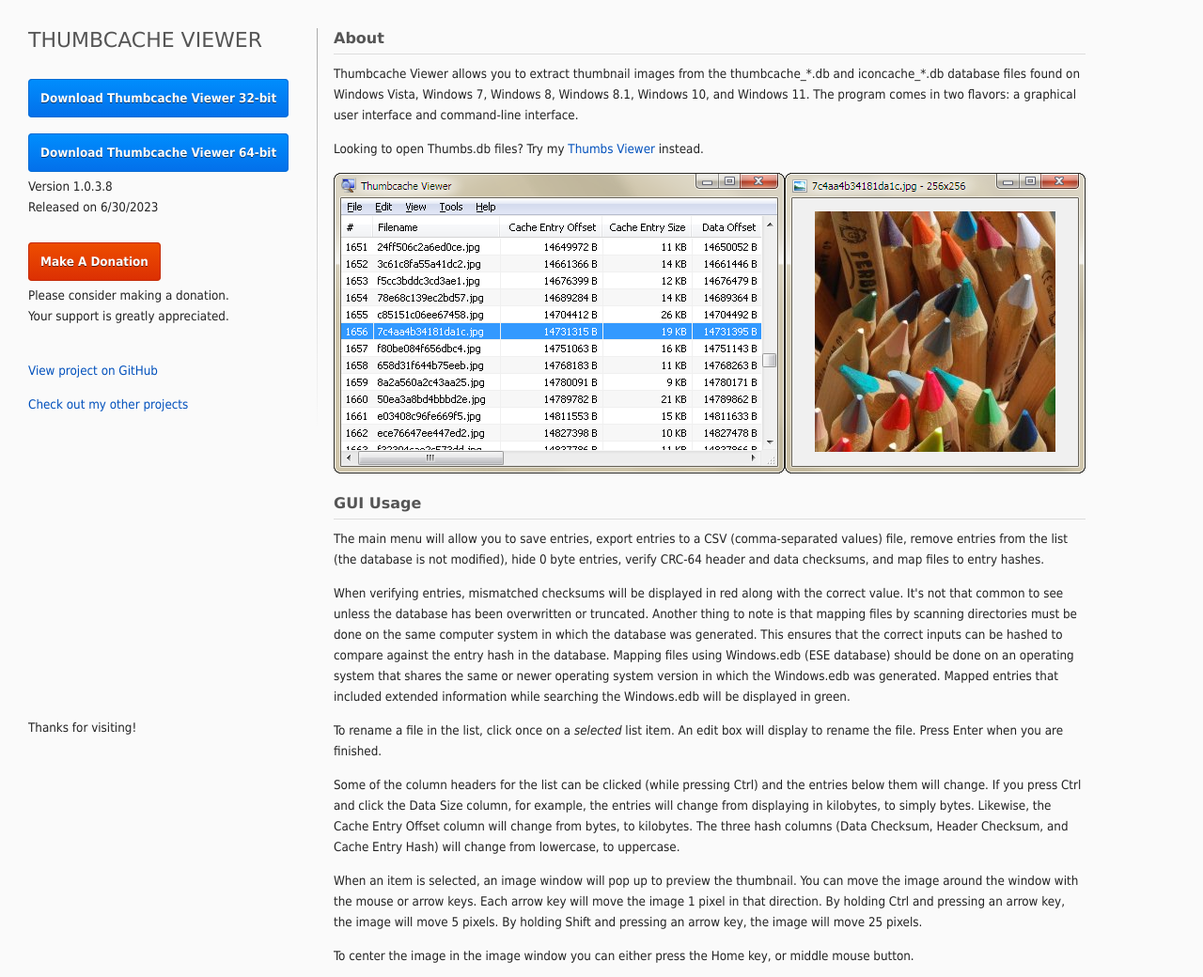
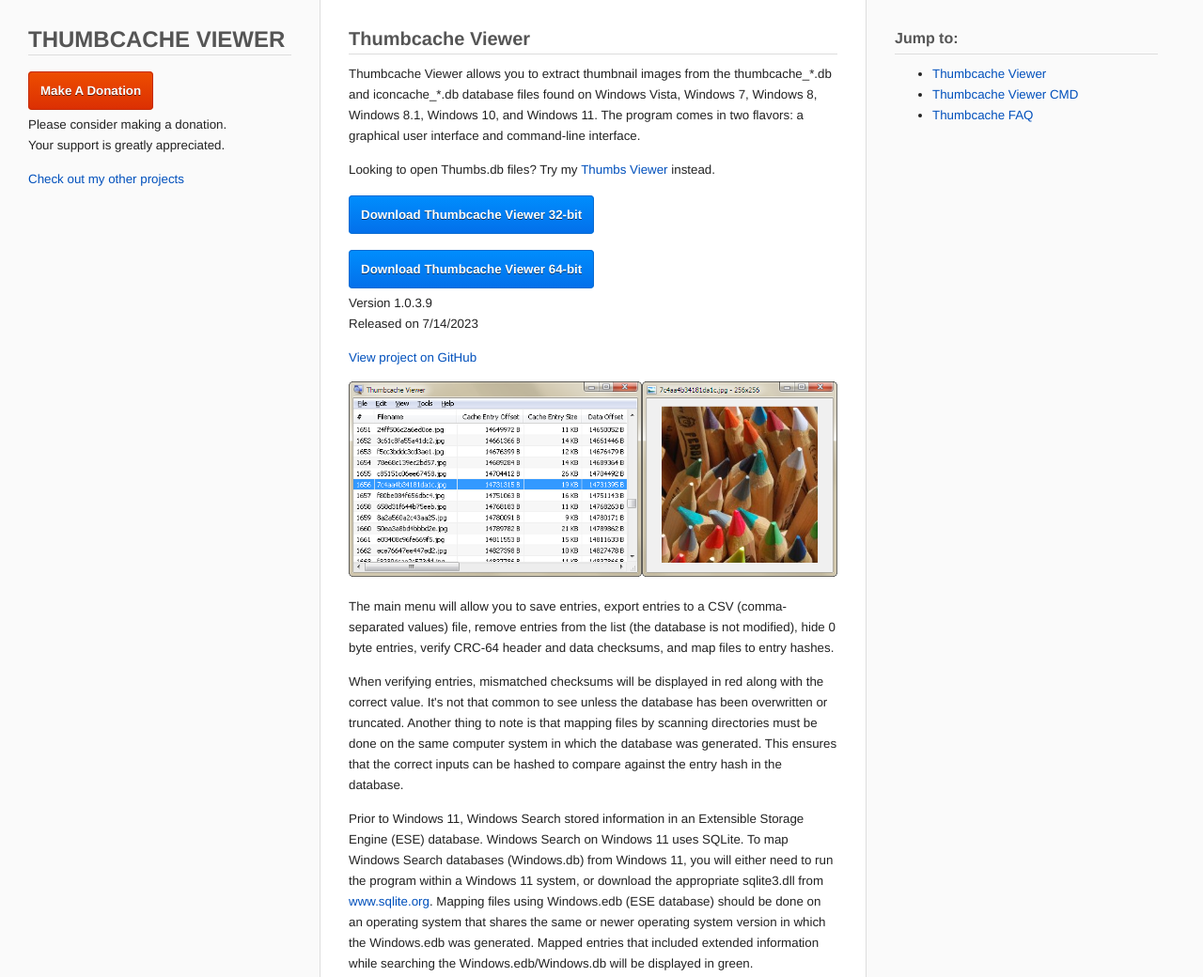
Before and after one commit to thumbcacheviewer/thumbcacheviewer.github.io, a plain HTML site: page index.html in a window 1280 px wide. Shown: the top 1040 px of the page at 94% size. Drawn offline with Linux system fonts and the light colour scheme.

Commit message:
Updated release.

```diff
--- a/index.html
+++ b/index.html
@@ -25,34 +25,43 @@
 		</script>
 	</head>
 	<body>
-		<header>
+		<div class="container">
+			<div class="panel_1">
+				<div>
 					<h1><a class="header" href="https://thumbcacheviewer.github.io/">Thumbcache Viewer</a></h1>
 					<br />
-			<p><a class="button" href="https://github.com/thumbcacheviewer/thumbcacheviewer/releases/download/v1.0.3.8/thumbcache_viewer_32.zip">Download Thumbcache Viewer 32-bit</a></p>
-			<br />
-			<p><a class="button" href="https://github.com/thumbcacheviewer/thumbcacheviewer/releases/download/v1.0.3.8/thumbcache_viewer_64.zip">Download Thumbcache Viewer 64-bit</a></p>
-			<p>Version 1.0.3.8<br />Released on 6/30/2023</p>
-			<br />
-			<p><a class="donate" href="https://www.paypal.com/cgi-bin/webscr?cmd=_donations&business=B8KT7Z87ECW66&lc=US&item_name=Thumbcache%20Viewer&currency_code=USD&bn=PP%2dDonationsBF%3abtn_donateCC_LG%2egif%3aNonHosted">Make A Donation</a></p>
+					<p><a class="donate" href="https://www.paypal.com/cgi-bin/webscr?cmd=_donations&business=B8KT7Z87ECW66&lc=US&item_name=Projects%20by%20Eric%20Kutcher&currency_code=USD&bn=PP%2dDonationsBF%3abtn_donateCC_LG%2egif%3aNonHosted">Make A Donation</a></p>
 					<p>Please consider making a donation.<br />Your support is greatly appreciated.</p>
-			<br />
-			<p><a href="https://github.com/thumbcacheviewer/thumbcacheviewer">View project on GitHub</a></p>
 					<p><a href="https://erickutcher.github.io/">Check out my other projects</a></p>
-		</header>
-		<section>
-			<h2>About</h2>
+				</div>
+				<div id="ac1"></div>
+			</div>
+			<div class="panel_2">
+				<a name="Thumbcache_Viewer"></a>
+				<h2>Thumbcache Viewer</h2>
 
 				<p>Thumbcache Viewer allows you to extract thumbnail images from the thumbcache_*.db and iconcache_*.db database files found on Windows Vista, Windows 7, Windows 8, Windows 8.1, Windows 10, and Windows 11. The program comes in two flavors: a graphical user interface and command-line interface.</p>
 
 				<p>Looking to open Thumbs.db files? Try my <a href="https://thumbsviewer.github.io/">Thumbs Viewer</a> instead.</p>
 
-			<p><img class="screenshot" alt="Thumbcache Viewer" width="800" height="320" src="images/thumbcache_viewer.png"></p>
-
-			<h2>GUI Usage</h2>
+				<div class="info">
+					<div class="links">
+						<p><a class="button" href="https://github.com/thumbcacheviewer/thumbcacheviewer/releases/download/v1.0.3.9/thumbcache_viewer_32.zip">Download Thumbcache Viewer 32-bit</a></p>
+						<br />
+						<p><a class="button" href="https://github.com/thumbcacheviewer/thumbcacheviewer/releases/download/v1.0.3.9/thumbcache_viewer_64.zip">Download Thumbcache Viewer 64-bit</a></p>
+						<p>Version 1.0.3.9<br />Released on 7/14/2023</p>
+						<p><a href="https://github.com/thumbcacheviewer/thumbcacheviewer">View project on GitHub</a></p>
+					</div>
+					<div class="screenshot">
+						<p><img class="screenshot" alt="HTTP Downloader" width="800" height="320" src="images/thumbcache_viewer.png"></p>
+					</div>
+				</div>
 
 				<p>The main menu will allow you to save entries, export entries to a CSV (comma-separated values) file, remove entries from the list (the database is not modified), hide 0 byte entries, verify CRC-64 header and data checksums, and map files to entry hashes.</p>
 
-			<p>When verifying entries, mismatched checksums will be displayed in red along with the correct value. It's not that common to see unless the database has been overwritten or truncated. Another thing to note is that mapping files by scanning directories must be done on the same computer system in which the database was generated. This ensures that the correct inputs can be hashed to compare against the entry hash in the database. Mapping files using Windows.edb (ESE database) should be done on an operating system that shares the same or newer operating system version in which the Windows.edb was generated. Mapped entries that included extended information while searching the Windows.edb will be displayed in green.</p>
+				<p>When verifying entries, mismatched checksums will be displayed in red along with the correct value. It's not that common to see unless the database has been overwritten or truncated. Another thing to note is that mapping files by scanning directories must be done on the same computer system in which the database was generated. This ensures that the correct inputs can be hashed to compare against the entry hash in the database.</p>
+
+				<p>Prior to Windows 11, Windows Search stored information in an Extensible Storage Engine (ESE) database. Windows Search on Windows 11 uses SQLite. To map Windows Search databases (Windows.db) from Windows 11, you will either need to run the program within a Windows 11 system, or download the appropriate sqlite3.dll from <a href="https://www.sqlite.org">www.sqlite.org</a>. Mapping files using Windows.edb (ESE database) should be done on an operating system that shares the same or newer operating system version in which the Windows.edb was generated. Mapped entries that included extended information while searching the Windows.edb/Windows.db will be displayed in green.</p>
 
 				<p>To rename a file in the list, click once on a <i>selected</i> list item. An edit box will display to rename the file. Press Enter when you are finished.</p>
 
@@ -68,9 +77,19 @@
 
 				<p>Example to open: thumbcache_viewer.exe thumbcache_32.db<br />Example to save thumbnails: thumbcache_viewer.exe -o Output thumbcache_32.db<br />Example to save a CSV (comma-separated values) file: thumbcache_viewer.exe -c example.csv thumbcache_32.db<br />Use -z to hide 0 byte entries when opening the database.</p>
 
-			<h2>Command-line Usage</h2>
+				<br />
 
-			<p>The command-line version can be downloaded here: <a href="https://github.com/thumbcacheviewer/thumbcacheviewer/releases/download/v1.0.2.0/thumbcache_viewer_cmd.zip">Thumbcache Viewer CMD</a></p>
+				<a name="Thumbcache_Viewer_CMD"></a>
+				<h2>Thumbcache Viewer CMD</h2>
+
+				<div class="info">
+					<div class="links">
+						<p><a class="button" href="https://github.com/thumbcacheviewer/thumbcacheviewer/releases/download/v1.0.2.1/thumbcache_viewer_cmd_32.zip">Download Thumbcache Viewer CMD 32-bit</a></p>
+						<br />
+						<p><a class="button" href="https://github.com/thumbcacheviewer/thumbcacheviewer/releases/download/v1.0.2.1/thumbcache_viewer_cmd_64.zip">Download Thumbcache Viewer CMD 64-bit</a></p>
+						<p>Version 1.0.2.1<br />Released on 7/14/2023</p>
+					</div>
+				</div>
 
 				<p>You can run the program from a command-line and supply the database file you wish to extract.</p>
 
@@ -107,6 +126,9 @@
 
 				<p>When specifying a file or directory path, it's best to surround it with quotes since spaces within the path might be interpreted as separate options.</p>
 
+				<br />
+
+				<a name="Thumbcache_FAQ"></a>
 				<h2>Frequently Asked Questions About Thumbcache Databases</h2>
 
 				<p><i><b>What are thumbcache database files and why are they created?</b></i></p>
@@ -133,12 +155,36 @@
 
 				<p>Thumbs.db files are similar to thumbcache databases, but are not localized to a single folder. If you set this setting to <b>Enabled</b>, then they won't be generated.</p>
 
+				<br />
+
 				<h2>Requirements</h2>
 
 				<p>These programs require the Visual C++ 2008 runtime library. If you don't have those files, search the <a href="http://www.microsoft.com">Microsoft</a> site for "Microsoft Visual C++ 2008 Redistributable Package".</p>
-		</section>
-		<footer>
-			<p>Thanks for visiting!</p>
-		</footer>
+			</div>
+			<div class="panel_3">
+				<div>
+					<h3>Jump to:</h3>
+					<ul>
+						<li><a href="https://thumbcacheviewer.github.io/#Thumbcache_Viewer">Thumbcache Viewer</a></li>
+						<li><a href="https://thumbcacheviewer.github.io/#Thumbcache_CMD">Thumbcache Viewer CMD</a></li>
+						<li><a href="https://thumbcacheviewer.github.io/#Thumbcache_FAQ">Thumbcache FAQ</a></li>
+					</ul>
+				</div>
+				<div id="ac2"></div>
+			</div>
+		</div>
+		<div id="scroll-to-top" class="scroll-to-top" onclick="document.body.scrollTop=document.documentElement.scrollTop=0;" style="display: none;">&#708;</div>
+		<script type="text/javascript">
+			var scroll_button=document.getElementById("scroll-to-top");
+			window.addEventListener("scroll",function(){scroll_button.style.display=(document.body.scrollTop>150||document.documentElement.scrollTop>150)?"flex":"none";});
+		</script>
+		<script>
+			var el1 = document.getElementById('ac1');
+			var observer1 = new MutationObserver(function (mutations, observer1) {el1.style.height = "";});
+			observer1.observe(el1, {attributes: true, attributeFilter: ['style']});
+			var el2 = document.getElementById('ac2');
+			var observer2 = new MutationObserver(function (mutations, observer2) {el2.style.height = "";});
+			observer2.observe(el2, {attributes: true, attributeFilter: ['style']});
+		</script>
 	</body>
 </html>
--- a/styles.css
+++ b/styles.css
@@ -2,7 +2,7 @@ body
 {
 	margin: 0px;
 	background-color: #FAFAFA;
-	font-family: Tahoma, Arial;
+	font-family: "Helvetica Neue",Helvetica,Arial,"Lucida Grande",sans-serif;
 	font-size: 10pt;
 	color: #222222;
 	line-height: 22px;
@@ -16,15 +16,26 @@ p
 h1
 {
 	margin-top: 0px;
+	margin-bottom: 5px;
+	padding-bottom: 5px;
+	border-bottom: 1px solid #DDDDDD;
 }
 
 h2
 {
-	margin: 10px 0px 10px 0px;
+	font-size: 20px;
+}
+
+h3
+{
+	font-size: 16px;
+}
+
+h2, h3
+{
+	margin: 0px 0px 10px 0px;
 	padding-bottom: 5px;
 	border-bottom: 1px solid #DDDDDD;
-	font-family: Verdana, Tahoma, Arial;
-	font-size: 16px;
 	font-weight: 600;
 	color: #555555;
 	display: block;
@@ -44,9 +55,8 @@ a:hover
 
 a.header
 {
-	font-family: Verdana, Tahoma, Arial;
-	font-size: 22px;
-	font-weight: 500;
+	font-size: 24px;
+	font-weight: 600;
 	color: #555555;
 	text-decoration: none;
 	text-transform: uppercase;
@@ -69,6 +79,7 @@ a.button
 	color: #FFFFFF;
 	text-decoration: none;
 	text-shadow: rgba( 0, 0, 0, 0.6 ) 0 1px 0;
+	white-space: nowrap;
 }
 
 a.button:hover
@@ -129,64 +140,164 @@ img.screenshot
 	width: auto;
 }
 
-header
+div.info
+{
+	display: flex;
+	flex-direction: row;
+	flex-wrap: wrap;
+}
+
+div.links
+{
+	width: 280px;
+	vertical-align: top;
+	padding-top: 12px;
+}
+
+li
+{
+	margin: 0px;
+}
+
+.container
+{
+	display: flex;
+	flex-direction: row;
+}
+
+.panel_1,
+.panel_3
+{
+	min-width: 280px;
+	width: 280px;
+	padding: 0px 30px 30px 30px;
+}
+
+.panel_1
+{
+	border-right: 1px solid #DDDDDD;
+}
+
+.panel_3
+{
+	border-left: 1px solid #DDDDDD;
+}
+
+.panel_1 > div:first-child,
+.panel_3 > div:first-child
 {
 	position: fixed;
-	left: 30px;
-	top: 30px;
-	min-width: 265px;
-	padding-right: 30px;
-	border-image: linear-gradient( to bottom, rgb( 170, 170, 170 ), rgba( 0, 0, 0, 0 ) ) 1 100%;
-	-webkit-border-image: -webkit-gradient( linear, 0 0, 0 100%, from( rgb( 170, 170, 170 ) ), to( rgba( 0, 0, 0, 0 ) ) ) 1 100%;
-	-webkit-border-image: -webkit-linear-gradient( rgb( 170, 170, 170 ), rgba( 0, 0, 0, 0 ) ) 1 100%;
-	-moz-border-image: -moz-linear-gradient( rgb( 170, 170, 170 ), rgba( 0, 0, 0, 0 ) ) 1 100%;
-	-o-border-image: -o-linear-gradient( rgb( 170, 170, 170 ), rgba( 0, 0, 0, 0 ) ) 1 100%;
-	border-right: 1px solid;
-	color: #232323;
+	background: #FAFAFA;
+	padding-top: 30px;
+	width: 280px;
+	z-index: 10;
 }
 
-section
+.panel_1 > div:last-child,
+.panel_3 > div:last-child
 {
 	position: relative;
-	left: 325px;
-	width: 800px;
-	margin: 30px;
+	top: 270px;
+	bottom: 0;
+	height: calc(100% - 270px);
 }
 
-footer
+.panel_1 > div:last-child > p:last-child,
+.panel_3 > div:last-child > p:last-child
 {
-	position: fixed;
-	left: 30px;
-	bottom: 0px;
-	width: 265px;
+	position: -webkit-sticky;
+	position: sticky;
+	top: 270px;
 }
 
-@media screen and (max-width: 1184px)
+.panel_2
 {
-	header, footer
+	max-width: 1100px;
+	width: calc(100% - 760px);
+	padding: 30px;
+	background: #FFFFFF;
+	overflow: hidden;
+	z-index: 100;
+}
+
+.panel_3 > div > ul
+{
+	margin-top: 0px;
+}
+
+.scroll-to-top
+{
+	display: flex;
+	flex-direction: row;
+	align-items: center;
+	justify-content: center;
+	user-select: none;
+	color: #fff;
+	position: fixed;
+	bottom: 10px;
+	right: 25px;
+	font-size: 24pt;
+	font-weight: 600;
+	padding: 20px;
+	border-radius: 4px;
+	width: 20px;
+	height: 20px;
+	background-color: #000;
+	opacity: .4 !important;
+	transition: all .2s ease;
+}
+
+.scroll-to-top:hover
+{
+	cursor: pointer;
+	opacity: .8 !important;
+}
+
+.cheers
+{
+	padding-top: 5px;
+	border-top: 1px solid #DDDDDD;
+	text-align: center;
+	font-size: 16px;
+}
+
+@media screen and (max-width: 1080px)
+{
+	.container
 	{
-		position: static;
-		margin-left: 30px;
+		flex-direction: column;
 	}
 
-	header
+	.panel_1
 	{
-		margin-top: 30px;
-		border: none;
+		display: flex;
+		flex-direction: row;
+		justify-content: center;
+		max-width: initial;
+		width: 100%;
+		padding: 0px;
+		border-right: none;
+		border-bottom: 1px solid #DDDDDD;
 	}
 
-	section
+	.panel_1 > div:first-child
 	{
-		left: 0px;
-		width: auto;
-		border-top: 1px solid #AAAAAA;
-		border-bottom: 1px solid #AAAAAA;
+		position: initial;
+		text-align: center;
 	}
-}
 
-@media screen and (max-height: 555px) and (min-width: 1185px)
-{
-	footer
+	.panel_1 > div:last-child
+	{
+		display: none;
+	}
+
+	.panel_2
+	{
+		max-width: initial;
+		width: initial;
+	}
+
+	.panel_3
 	{
 		display: none;
 	}
```
Lines whose indentation alone changed are shown as unchanged.
